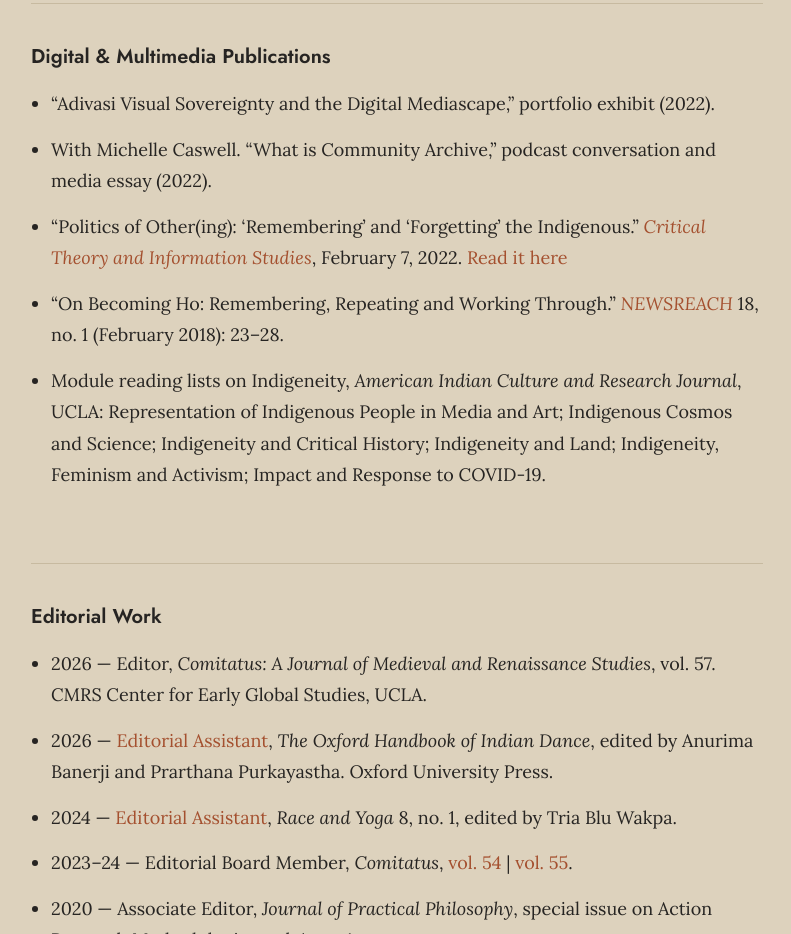
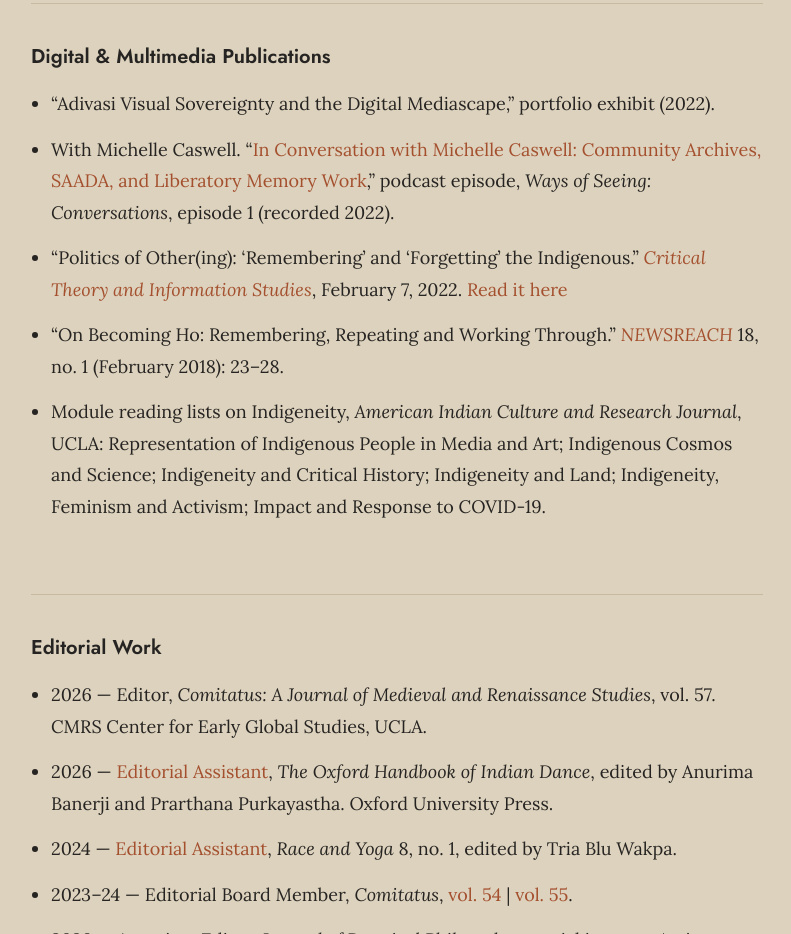
Before and after one commit to ararpitg/ararpitg.github.io, a plain HTML site: page writing.html in a window 1280 px wide. Shown: the part 1859-2793 px from the top of the page, without its empty margins (243-1034 px from the left). Drawn offline with Linux system fonts and the light colour scheme.

Commit message:
Podcast: retitle the Caswell entries to the episode title and link them
The Film & Media and Writing & Talks pages listed the 2022 conversation
under two older working titles; both now use the episode title and link
to the Podcast section.

Co-Authored-By: Claude Opus 5.5 <noreply@anthropic.com>
Claude-Session: https://claude.ai/code/session_01PqVZmEuQBBPU7aQT48nsG3

```diff
--- a/writing.html
+++ b/writing.html
@@ -124,7 +124,7 @@
     <h2 id="multimedia">Digital &amp; Multimedia Publications</h2>
     <ul class="plain">
       <li>&ldquo;Adivasi Visual Sovereignty and the Digital Mediascape,&rdquo; portfolio exhibit (2022).</li>
-      <li>With Michelle Caswell. &ldquo;What is Community Archive,&rdquo; podcast conversation and media essay (2022).</li>
+      <li>With Michelle Caswell. &ldquo;<a href="film.html#podcast">In Conversation with Michelle Caswell: Community Archives, SAADA, and Liberatory Memory Work</a>,&rdquo; podcast episode, <em>Ways of Seeing: Conversations</em>, episode 1 (recorded 2022).</li>
       <li>&ldquo;Politics of Other(ing): &lsquo;Remembering&rsquo; and &lsquo;Forgetting&rsquo; the Indigenous.&rdquo; <a href="https://criticaltheoryis.blogspot.com/2022/02/politics-of-othering-remembering-and.html" target="_blank" rel="noopener"><em>Critical Theory and Information Studies</em></a>, February 7, 2022. <a href="blog-politics-of-othering.html">Read it here</a></li>
       <li>&ldquo;On Becoming Ho: Remembering, Repeating and Working Through.&rdquo; <a href="https://www.pradan.net/wp-content/uploads/2017/02/Newsreach-January-February2018-.pdf" target="_blank" rel="noopener"><em>NEWSREACH</em></a> 18, no. 1 (February 2018): 23&ndash;28.</li>
       <li>Module reading lists on Indigeneity, <em>American Indian Culture and Research Journal</em>, UCLA: Representation of Indigenous People in Media and Art; Indigenous Cosmos and Science; Indigeneity and Critical History; Indigeneity and Land; Indigeneity, Feminism and Activism; Impact and Response to COVID-19.</li>
```
Also changed, not shown: film.html (+1 -1 lines).
